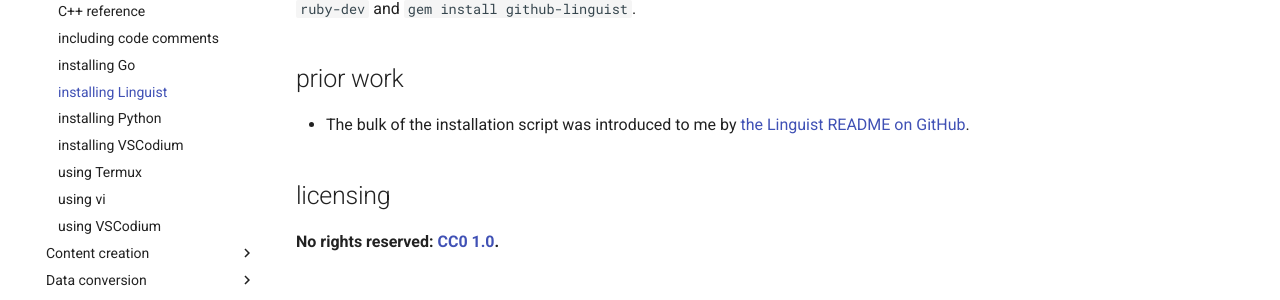
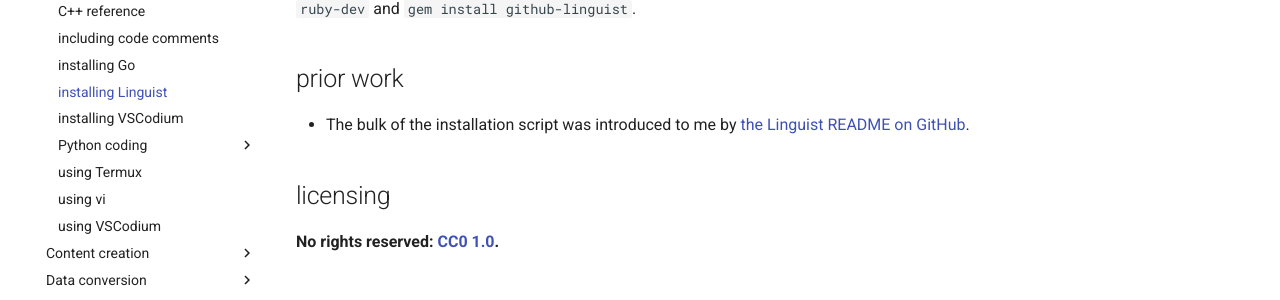
Before and after one commit to oronymzy/tips, an MkDocs documentation site: the page built from docs/insLngst.md, in a window 1280 px wide. Shown: the part 235-535 px from the top of the page. Built offline with MkDocs 1.6.1 and Material for MkDocs 9.7.7, drawn with Linux system fonts in a browser that asks for light colours; comment, search, counter and statistics services are not loaded.

Commit message:
Add 'Python coding' category, move page into that category
Add 'Python coding' category, move 'installing Python' page into that
category.

```diff
--- a/mkdocs.yml
+++ b/mkdocs.yml
@@ -9,8 +9,9 @@ nav:
     - including code comments: 'incdcmt.md'
     - installing Go: 'instlGo.md'
     - installing Linguist: 'insLngst.md'
-    - installing Python: 'insPyth.md'
     - installing VSCodium: 'inVSCdm.md'
+    - Python coding:
+      - installing Python: 'insPyth.md'
     - using Termux: 'usgTrmx.md'
     - using vi: 'usingvi.md'
     - using VSCodium: 'usVSCdm.md'
```
